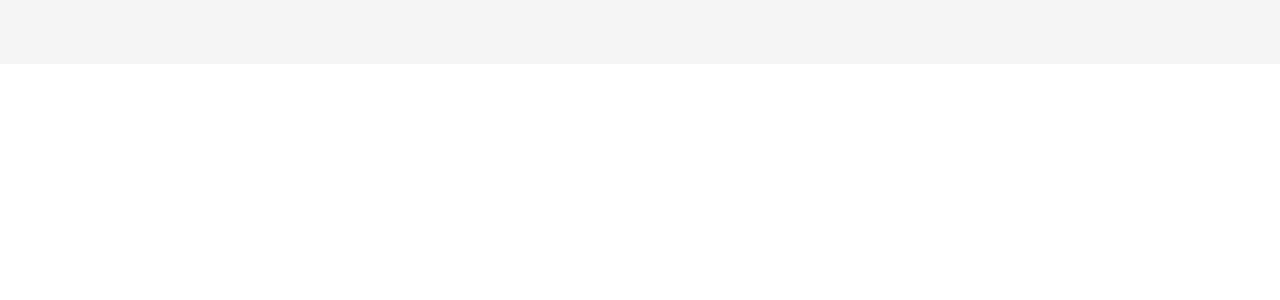
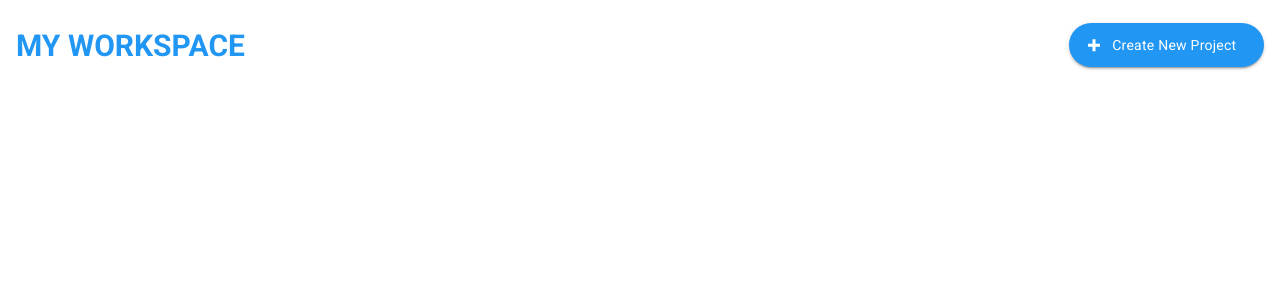
Before and after one commit to arcevit/translate, a Vue app: page / in a window 1280 px wide. Shown: the top 300 px of the page. Built offline with nearby package versions, Linux system fonts and the light colour scheme.

Commit message:
navbar implemented

```diff
--- a/src/App.vue
+++ b/src/App.vue
@@ -1,9 +1,6 @@
 <template>
   <v-app>
-    <v-app-bar app light flat>
-      <v-spacer></v-spacer>
-    </v-app-bar>
-
+    <Navbar />
     <v-main>
       <router-view></router-view>
     </v-main>
@@ -12,11 +9,13 @@
 
 <script lang="ts">
 import Vue from "vue";
-
+import Navbar from "@/components/Navbar.vue";
 export default Vue.extend({
   name: "App",
 
-  components: {},
+  components: {
+    Navbar,
+  },
 
   data: () => ({
     //
--- /dev/null
+++ b/src/components/Navbar.vue
@@ -0,0 +1,19 @@
+<template>
+  <v-app-bar app light flat height="90" color="white">
+    <v-toolbar-title>
+      <h2 class="blue--text font-weight-bold">MY WORKSPACE</h2>
+    </v-toolbar-title>
+    <v-spacer></v-spacer>
+
+    <v-btn large rounded color="blue white--text">
+      <v-icon left>mdi-plus-thick</v-icon>
+      <span class="mr-2 body-2 text-capitalize">Create new project</span>
+    </v-btn>
+  </v-app-bar>
+</template>
+
+<script>
+export default {};
+</script>
+
+<style></style>
```
Also changed, not shown: src/components/NavBar.vue (deleted, +0 -13 lines).
